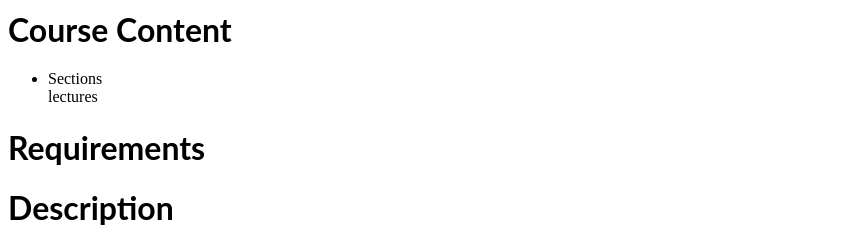
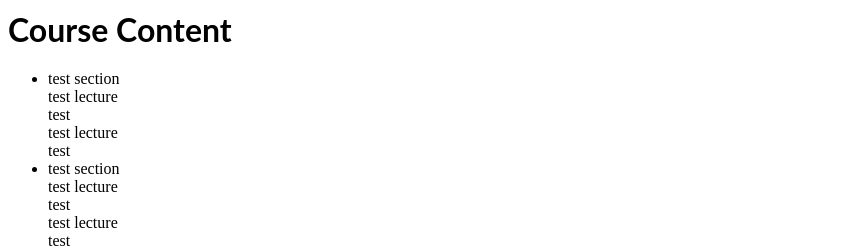
Before and after one commit to kalburgimanjunath/react-course, a React (Create React App) app: page /course/course in a window 1280 px wide. Shown: the part 704-952 px from the top of the page, without its empty margins (0-855 px from the left). Built offline with nearby package versions, Linux system fonts and the light colour scheme.

Commit message:
1 file modified

```diff
--- a/src/components/CourseContent.js
+++ b/src/components/CourseContent.js
@@ -1,11 +1,43 @@
 import React from 'react';
 export default function CourseContent() {
-  const Lecture = () => <div>lectures</div>;
+  const Lecture = ({ lecture }) => {
+    console.log(lecture);
+    return (
+      <div>
+        {lecture.map((item) => {
+          return (
+            <>
+              <div>{item.title}</div>
+              <more>{item.text}</more>
+            </>
+          );
+        })}
+      </div>
+    );
+  };
+  const sections = ['test section', 'test section'];
+  const lecture = [
+    { title: 'test lecture', text: 'test' },
+    { title: 'test lecture', text: 'test' },
+  ];
+
   return (
     <div>
       <ul>
-        <li>Sections</li>
-        <Lecture />
+        {sections.map((value) => {
+          return (
+            <li>
+              {value}
+              <Lecture lecture={lecture} />
+            </li>
+          );
+        })}
+        {/* {Object.keys(data).forEach((key) => {
+          return <li value={key}>{data[key]}</li>;
+        })} */}
+        {/* {Object.entries(data).map(([key, value]) => (
+          <div key={key}>{value}</div>
+        ))} */}
       </ul>
     </div>
   );
```
